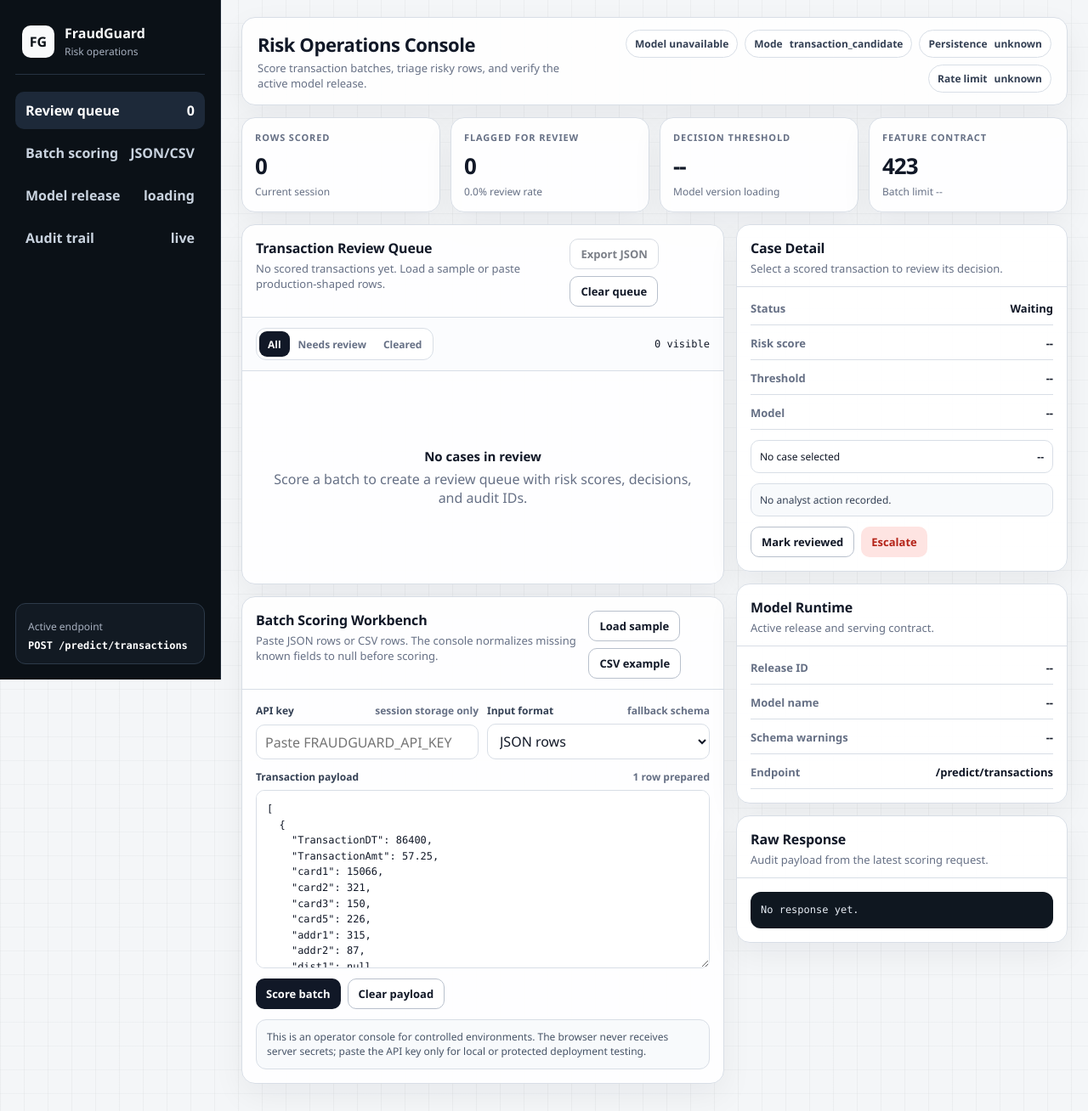
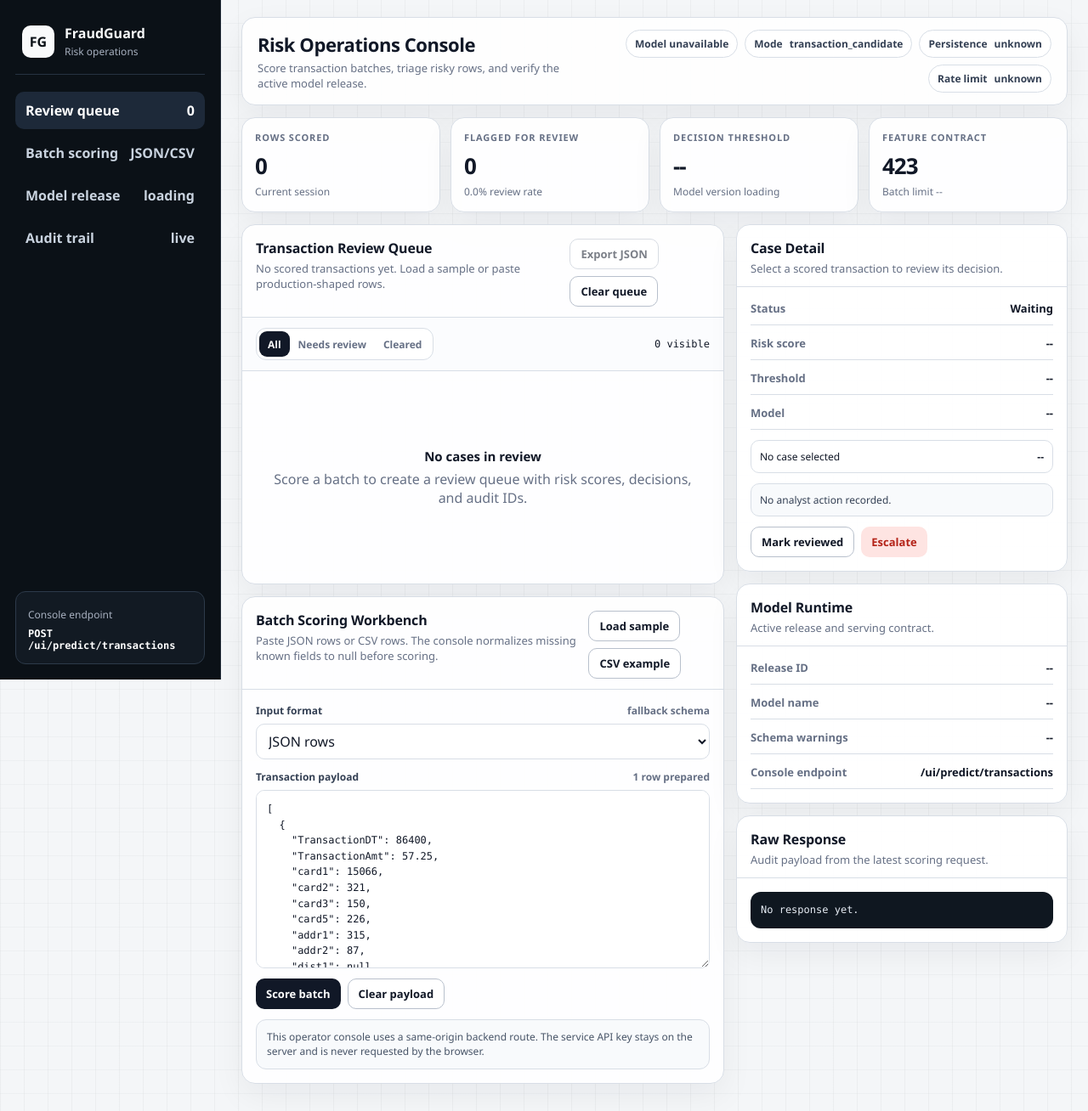
Before and after one commit to JavithNaseem-J/FraudGuard, a FastAPI app: page / in a window 1280 px wide. Shown: the whole page at 85% size. Run offline with FastAPI, Linux system fonts and the light colour scheme.

Commit message:
Keep API key server-side for console scoring

```diff
--- a/app.py
+++ b/app.py
@@ -500,9 +500,7 @@ async def predict(request: Request, transaction: TransactionInput):
         raise HTTPException(status_code=500, detail="Internal server error") from error
 
 
-@app.post("/predict/transactions")
-async def predict_transaction_batch(request: Request, payload: TransactionBatchInput):
-    require_api_key(request)
+async def _score_transaction_batch(request: Request, payload: TransactionBatchInput):
     app_settings = getattr(request.app.state, "settings", settings)
     if not app_settings.transaction_candidate_enabled:
         raise HTTPException(
@@ -598,6 +596,19 @@ async def predict_transaction_batch(request: Request, payload: TransactionBatchI
         raise HTTPException(status_code=500, detail="Internal server error") from error
 
 
+@app.post("/predict/transactions")
+async def predict_transaction_batch(request: Request, payload: TransactionBatchInput):
+    require_api_key(request)
+    return await _score_transaction_batch(request, payload)
+
+
+@app.post("/ui/predict/transactions")
+async def predict_transaction_batch_from_console(
+    request: Request, payload: TransactionBatchInput
+):
+    return await _score_transaction_batch(request, payload)
+
+
 @app.post("/feedback")
 async def submit_feedback(request: Request, feedback: FeedbackInput):
     require_api_key(request)
--- a/templates/index.html
+++ b/templates/index.html
@@ -577,8 +577,8 @@
             </nav>
 
             <div class="rail-footer">
-                <span>Active endpoint</span>
-                <strong>POST /predict/transactions</strong>
+                <span>Console endpoint</span>
+                <strong>POST /ui/predict/transactions</strong>
             </div>
         </aside>
 
@@ -675,18 +675,12 @@
                             </div>
                         </div>
                         <div class="panel-body">
-                            <div class="split-fields">
-                                <div class="field">
-                                    <label for="apiKeyInput">API key <span>session storage only</span></label>
-                                    <input id="apiKeyInput" type="password" autocomplete="off" placeholder="Paste FRAUDGUARD_API_KEY">
-                                </div>
                             <div class="field">
                                 <label for="inputMode">Input format <span id="schemaHint">schema loading</span></label>
                                 <select id="inputMode">
                                     <option value="json">JSON rows</option>
                                     <option value="csv">CSV rows</option>
                                 </select>
-                                </div>
                             </div>
 
                             <div class="field">
@@ -700,7 +694,7 @@
                             </div>
                             <div id="errorMessage" class="error"></div>
                             <div class="notice">
-                                This is an operator console for controlled environments. The browser never receives server secrets; paste the API key only for local or protected deployment testing.
+                                This operator console uses a same-origin backend route. The service API key stays on the server and is never requested by the browser.
                             </div>
                         </div>
                     </section>
@@ -741,7 +735,7 @@
                             <div class="detail-row"><span>Release ID</span><span id="releaseId">--</span></div>
                             <div class="detail-row"><span>Model name</span><span id="modelName">--</span></div>
                             <div class="detail-row"><span>Schema warnings</span><span id="schemaRiskCount">--</span></div>
-                            <div class="detail-row"><span>Endpoint</span><span>/predict/transactions</span></div>
+                            <div class="detail-row"><span>Console endpoint</span><span>/ui/predict/transactions</span></div>
                         </div>
                     </section>
 
@@ -773,7 +767,6 @@
         };
 
         const nodes = {
-            apiKeyInput: document.getElementById("apiKeyInput"),
             inputMode: document.getElementById("inputMode"),
             payloadInput: document.getElementById("payloadInput"),
             predictButton: document.getElementById("predictButton"),
@@ -823,10 +816,6 @@
         boot();
 
         async function boot() {
-            nodes.apiKeyInput.value = sessionStorage.getItem("fraudguard_api_key") || "";
-            nodes.apiKeyInput.addEventListener("input", () => {
-                sessionStorage.setItem("fraudguard_api_key", nodes.apiKeyInput.value.trim());
-            });
             nodes.predictButton.addEventListener("click", scoreTransactions);
             nodes.sampleButton.addEventListener("click", loadSample);
             nodes.csvButton.addEventListener("click", loadCsvExample);
@@ -901,13 +890,9 @@
                 if (rows.length === 0) throw new Error("Add at least one transaction row.");
                 if (rows.length > limit) throw new Error(`Batch row count exceeds limit: ${limit}`);
 
-                const headers = {"Content-Type": "application/json"};
-                const apiKey = nodes.apiKeyInput.value.trim();
-                if (apiKey) headers["x-api-key"] = apiKey;
-
-                const response = await fetch("/predict/transactions", {
+                const response = await fetch("/ui/predict/transactions", {
                     method: "POST",
-                    headers,
+                    headers: {"Content-Type": "application/json"},
                     body: JSON.stringify({rows}),
                 });
                 if (!response.ok) throw new Error(await readError(response));
```
Also changed, not shown: tests/test_core.py (+38 -0 lines). Lines whose indentation alone changed are shown as unchanged.
